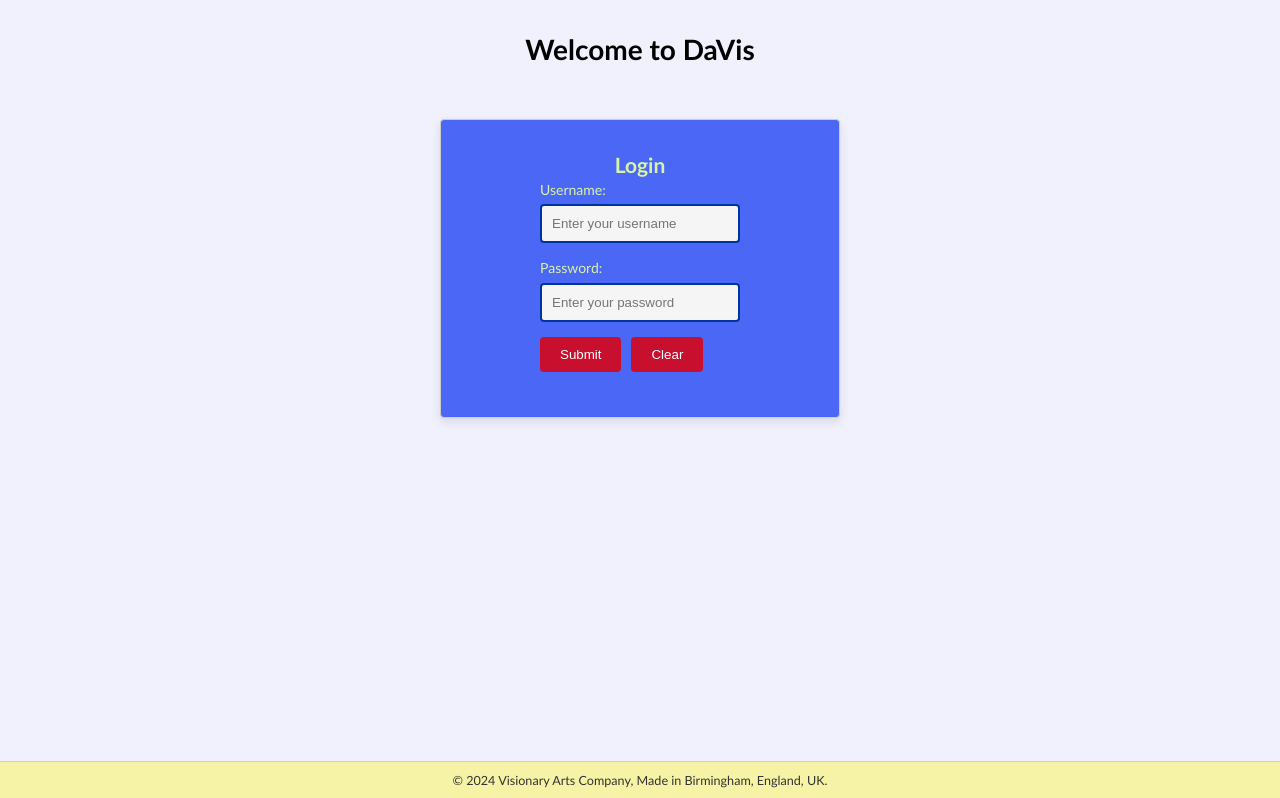
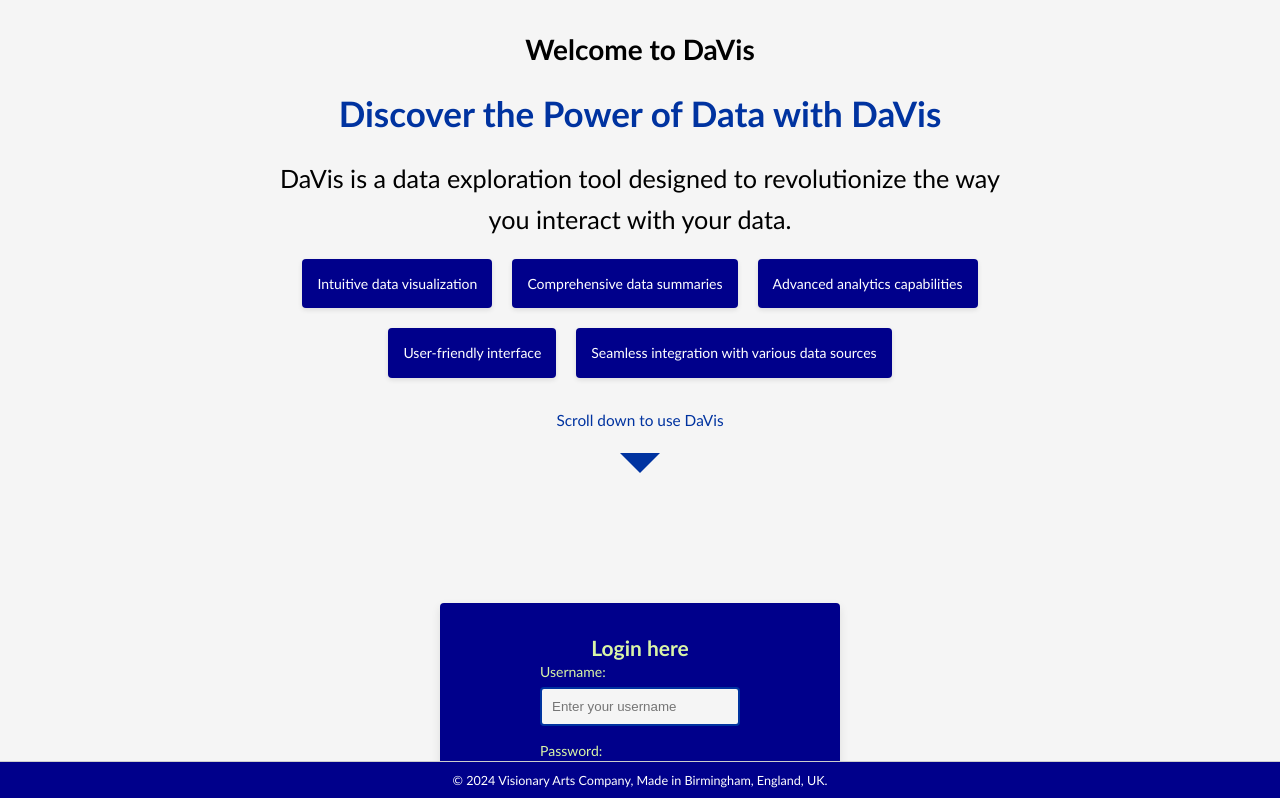
Before and after one commit to NIRANJANGOPALAN/MIT-Connect, a Next.js app: page / in a window 1280 px wide. Shown: the top 798 px of the page. Built offline with nearby package versions, Linux system fonts and the light colour scheme; no server answers.

Commit message:
Added homepage and its contents

```diff
--- a/src/app/Components/Authentication/Login.css
+++ b/src/app/Components/Authentication/Login.css
@@ -3,7 +3,7 @@ body {
     font-family: 'Arial', sans-serif;
     margin: 0;
     padding: 0;
-    background-color: #f0f1fc; /* Light Gray */
+    background-color: #f5f5f5; /* Light Gray */
     color: #000000; /* Dark Gray for text */
   }
   .page-container {
@@ -25,8 +25,7 @@ body {
     box-sizing: border-box;
 
     /* Box styling */
-    background-color: #4b67f5;
-    border: 1px solid #ccc;
+    background-color: darkblue;
     border-radius: 4px;
     box-shadow: 0 4px 10px rgba(0, 0, 0, 0.1);
   }
@@ -133,13 +132,20 @@ body {
     position: fixed;
     bottom: 0;
     width: 100%;
-    background-color: #f7f3a6; /* White background */
-    border-top: 1px solid #ccc; /* Light gray border */
+    background-color: darkblue;
+    border-top: 1px solid #ccc;
     text-align: center;
     padding: 10px 0;
-    color: #333; /* Dark gray text */
+    color: white;
     font-size: 0.9em;
-  }
+}
+.footer a {
+    color: white;
+    text-decoration: none;
+}
+.footer a:hover {
+    text-decoration: underline;
+}
 
   /* Responsive Styles */
   @media (max-width: 600px) {
@@ -159,3 +165,118 @@ body {
       padding: 8px;
     }
   }
+
+  .product-info {
+    max-width: 800px;
+    margin: 0 auto 50px;
+    padding: 20px;
+    text-align: center;
+  }
+
+  .main-headline {
+    font-size: 2.5em;
+    color: #0033A0;
+    margin-bottom: 20px;
+  }
+
+  .product-info p {
+    font-size: 1.8em;
+    margin-bottom: 20px;
+    line-height: 1.6;
+  }
+
+  .product-info ul {
+    list-style-type: none;
+    padding-left: 0;
+    display: flex;
+    flex-wrap: wrap;
+    justify-content: center;
+    gap: 20px;
+  }
+
+  .product-info li {
+    background-color: darkblue;
+    color: white;
+    padding: 15px;
+    border-radius: 4px;
+    box-shadow: 0 2px 5px rgba(0, 0, 0, 0.1);
+    transition: transform 0.3s ease;
+  }
+
+  .product-info li:hover {
+    transform: translateY(-5px);
+  }
+
+  .scroll-indicator {
+    margin-top: 30px;
+  }
+
+  .scroll-indicator p {
+    font-size: 1.1em;
+    color: #0033A0;
+  }
+
+  .arrow-down {
+    width: 0;
+    height: 0;
+    border-left: 20px solid transparent;
+    border-right: 20px solid transparent;
+    border-top: 20px solid #0033A0;
+    margin: 10px auto;
+    animation: bounce 2s infinite;
+  }
+
+  @keyframes bounce {
+    0%, 20%, 50%, 80%, 100% {
+      transform: translateY(0);
+    }
+    40% {
+      transform: translateY(-20px);
+    }
+    60% {
+      transform: translateY(-10px);
+    }
+  }
+
+  .scroll-indicator {
+  margin-top: 30px;
+  cursor: pointer;
+  transition: opacity 0.3s ease;
+}
+
+.scroll-indicator:hover {
+  opacity: 0.7;
+}
+
+.scroll-indicator p {
+  font-size: 1.1em;
+  color: #0033A0;
+}
+
+.arrow-down {
+  width: 0;
+  height: 0;
+  border-left: 20px solid transparent;
+  border-right: 20px solid transparent;
+  border-top: 20px solid #0033A0;
+  margin: 10px auto;
+  animation: bounce 2s infinite;
+}
+
+@keyframes bounce {
+  0%, 20%, 50%, 80%, 100% {
+    transform: translateY(0);
+  }
+  40% {
+    transform: translateY(-20px);
+  }
+  60% {
+    transform: translateY(-10px);
+  }
+}
+.OtherContents{
+  max-width: 800px;
+  margin: 0 auto 50px;
+  padding: 20px;
+  text-align: center;
+}
--- a/src/app/Components/Authentication/Login.js
+++ b/src/app/Components/Authentication/Login.js
@@ -1,6 +1,6 @@
 'use client';
 
-import { useState, useEffect } from 'react';
+import { useState, useEffect,useRef } from 'react';
 import './Login.css'
 import UserForm from '../Utilities/UserForm';
 
@@ -8,6 +8,7 @@ export default function Login({ onLogin }) {
   const [username, setUsername] = useState('');
   const [password, setPassword] = useState('');
   const [error, setError] = useState('');
+  const loginRef = useRef(null);
 
   const handleSubmit = async (e) => {
     e.preventDefault();
@@ -46,11 +47,32 @@ export default function Login({ onLogin }) {
     setError('');
   };
 
+  const scrollToLogin = () => {
+    loginRef.current?.scrollIntoView({ behavior: 'smooth' });
+  };
+
   return (
     <div className="page-container">
       <h1 className="page-title">Welcome to DaVis</h1>
-      <div className="login">
-        <h2>Login</h2>
+
+      <div className="product-info">
+        <h2 className="main-headline">Discover the Power of Data with DaVis</h2>
+        <p>DaVis is a data exploration tool designed to revolutionize the way you interact with your data.</p>
+        <ul>
+          <li>Intuitive data visualization</li>
+          <li>Comprehensive data summaries</li>
+          <li>Advanced analytics capabilities</li>
+          <li>User-friendly interface</li>
+          <li>Seamless integration with various data sources</li>
+        </ul>
+        <div className="scroll-indicator" onClick={scrollToLogin}>
+          <p>Scroll down to use DaVis</p>
+          <div className="arrow-down"></div>
+        </div>
+      </div>
+
+      <div className="login" ref={loginRef}>
+        <h2>Login here</h2>
         <form onSubmit={handleSubmit}>
           <div>
             <label htmlFor="username">Username:</label>
@@ -80,9 +102,17 @@ export default function Login({ onLogin }) {
         </form>
 
       </div>
+      <div className='OtherContents'>
+        <p>Please Note:</p>
+        <p>This product is in development stage. You can use this product free for now.
+           </p>
+        <p>Try giving any username (please give your name) and password is Test01.</p>
+        <p>If you want to know more about this product mail to niranjangopalan948@gmail.com</p>
+        <p> Thank you. Enjoy!</p>
+      </div>
       <div className="footer">
-        &copy; 2024 Visionary Arts Company, Made in Birmingham, England, UK.
-      </div>
+  &copy; 2024 <a href="https://wearevac.github.io/wearevac/">Visionary Arts Company</a>, Made in Birmingham, England, UK.
+</div>
     </div>
   );
 }
--- a/src/app/Components/DBConnector/DbConnector.js
+++ b/src/app/Components/DBConnector/DbConnector.js
@@ -35,6 +35,13 @@ export default function DbConnector() {
       setTableRecords(null);
     }
   };
+
+  const handleDisconnect = async (e) => {
+    setTables(0);
+    setSelectedTable(null);
+    setTableDetails(null);
+    setTableRecords(null);
+  }
 
   const handleTableSelect = async (tableName) => {
     setSelectedTable(tableName);
@@ -169,6 +176,7 @@ export default function DbConnector() {
             className={styles.input}
           />
           <button type="submit" className={styles.button}>Connect</button>
+          <button type="button" onClick={handleDisconnect} className={styles.button}>Disconnect</button>
         </div>
       </form>
 
--- a/src/app/page.js
+++ b/src/app/page.js
@@ -6,6 +6,7 @@ import Login from './Components/Authentication/Login';
 import Chat from './Components/Chat/Chat';
 import { API_BASE_URL } from './API/Config';
 import GoogleAnalytics from './AI/GoogleAnalytics';
+import { ImportExport } from '@mui/icons-material';
 
 export default function Home() {
   const [username, setUsername] = useState('');
@@ -46,13 +47,13 @@ export default function Home() {
   };
 
   return (
-    <div className="container">
+    <>
       <GoogleAnalytics/>
       {username && sessionId ? (
         <Chat username={username} sessionId={sessionId} onLogout={handleLogout} />
       ) : (
         <Login onLogin={handleLogin} />
       )}
-    </div>
+    </>
   );
 }
```
